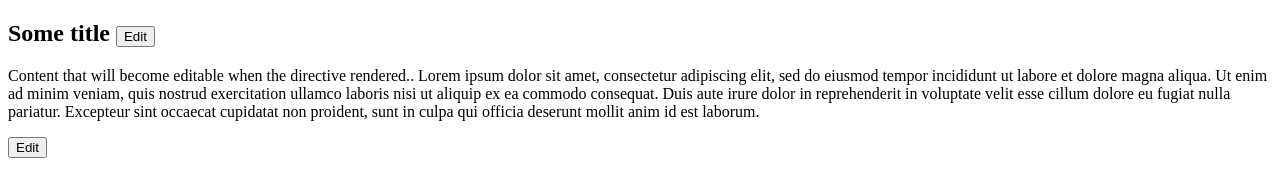
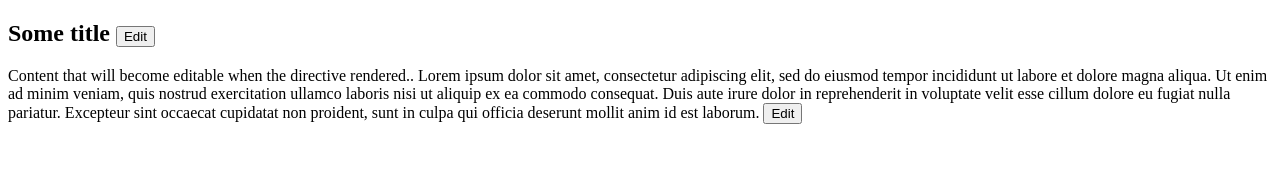
Before and after one commit to melaniebrgr/ngMakeEditable, a plain HTML site: page index.html in a window 1280 px wide. Drawn offline with nearby package versions, Linux system fonts and the light colour scheme.

Commit message:
fix select by ID bug

```diff
--- a/app.js
+++ b/app.js
@@ -7,8 +7,7 @@ app.directive('makeEditable', function() {
 		transclude: true,
 		scope: true,
 		link: function(scope, element, attrs) {
-			let editableElement = angular.element(document.getElementById('editable'));
-			console.log(editableElement.attr('contenteditable'));
+			let editableElement = angular.element(element.children()[0]);
 
 			scope.editable = false;
 			scope.button = {
--- a/index.html
+++ b/index.html
@@ -9,8 +9,6 @@
 </head>
 <body>
 	<h2 make-editable>Some title</h2>
-	<div make-editable>
-		<p>Content that will become editable when the directive rendered.. Lorem ipsum dolor sit amet, consectetur adipiscing elit, sed do eiusmod tempor incididunt ut labore et dolore magna aliqua. Ut enim ad minim veniam, quis nostrud exercitation ullamco laboris nisi ut aliquip ex ea commodo consequat. Duis aute irure dolor in reprehenderit in voluptate velit esse cillum dolore eu fugiat nulla pariatur. Excepteur sint occaecat cupidatat non proident, sunt in culpa qui officia deserunt mollit anim id est laborum.</p>
-	</div>
+	<p make-editable>Content that will become editable when the directive rendered.. Lorem ipsum dolor sit amet, consectetur adipiscing elit, sed do eiusmod tempor incididunt ut labore et dolore magna aliqua. Ut enim ad minim veniam, quis nostrud exercitation ullamco laboris nisi ut aliquip ex ea commodo consequat. Duis aute irure dolor in reprehenderit in voluptate velit esse cillum dolore eu fugiat nulla pariatur. Excepteur sint occaecat cupidatat non proident, sunt in culpa qui officia deserunt mollit anim id est laborum.</p>
 </body>
 </html>
```
